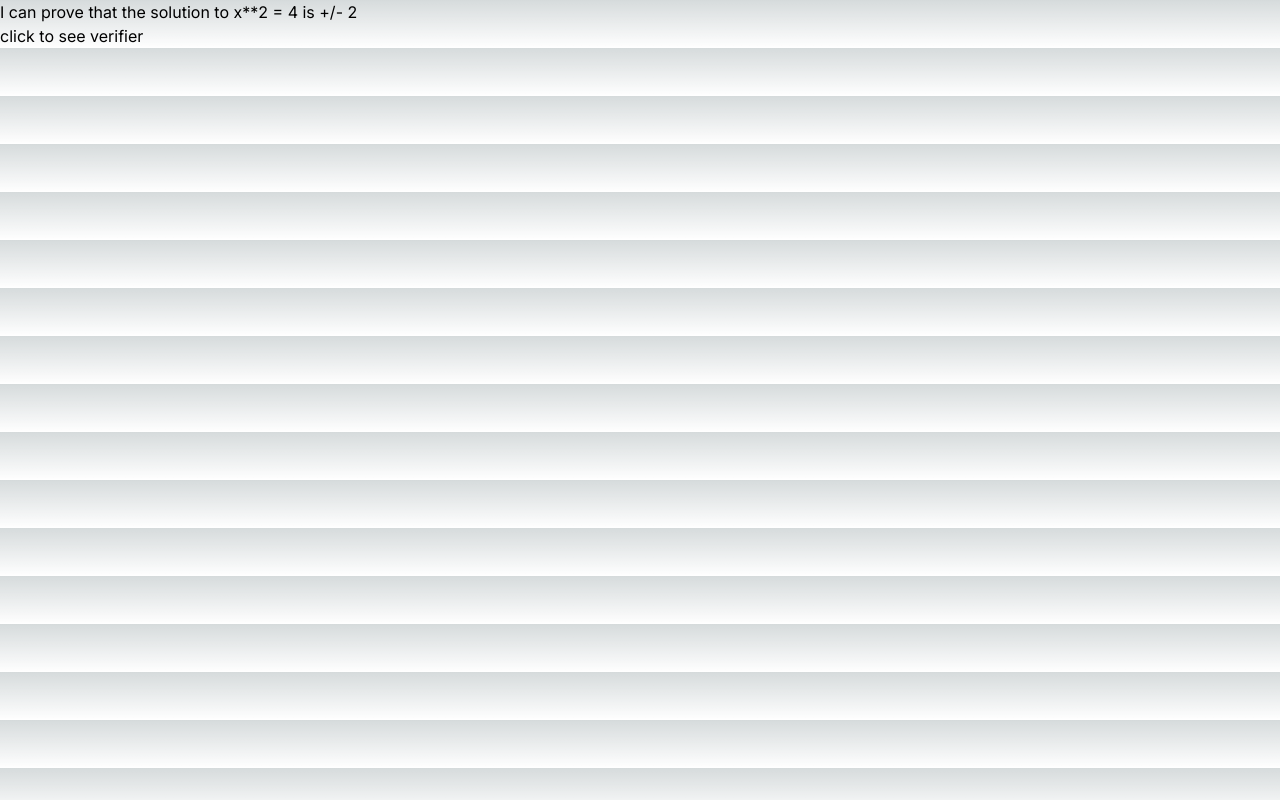
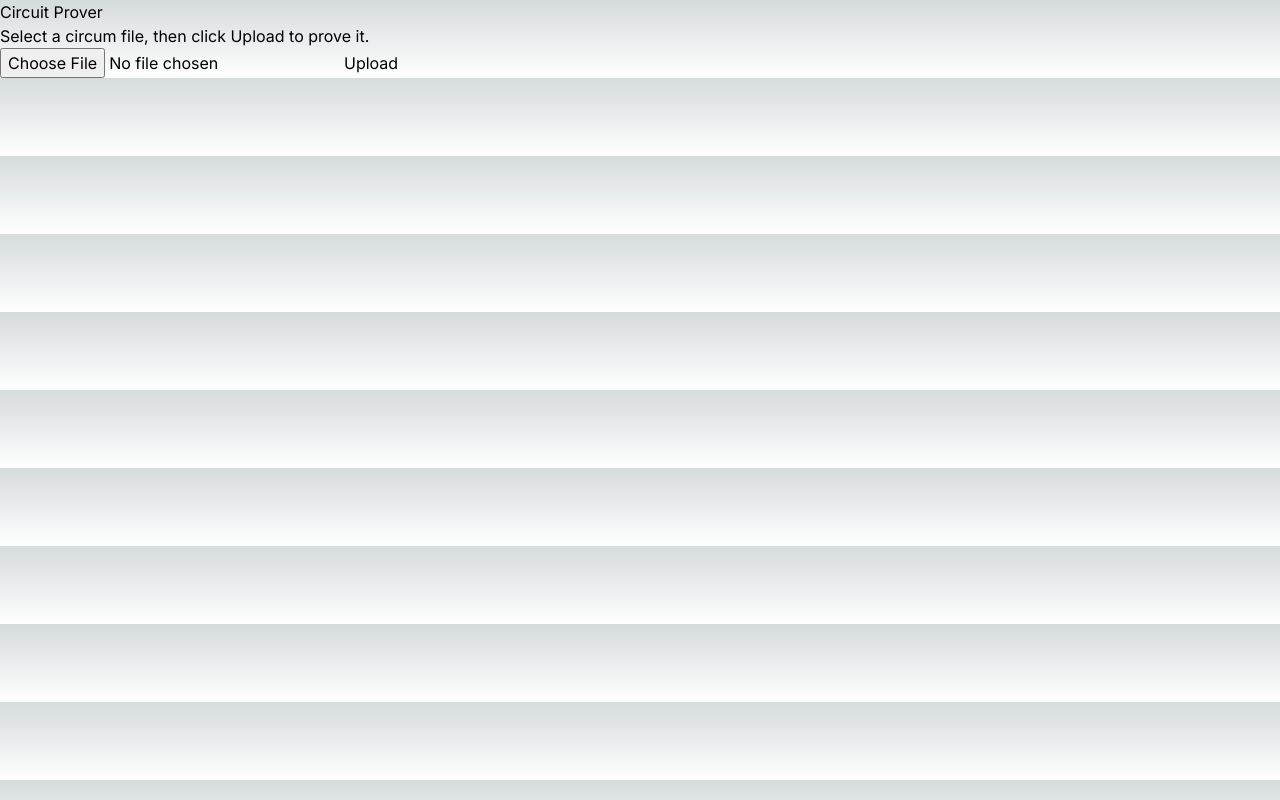
Before and after one commit to moonman239/Computation_Proof, a Next.js app: page / in a window 1280 px wide. Built offline with nearby package versions, Linux system fonts and the light colour scheme.

Commit message:
sends nothing, gets response

```diff
--- a/app/page.tsx
+++ b/app/page.tsx
@@ -1,10 +1,38 @@
+"use client";  // since state is used, we can't use a server-based component
 import Image from 'next/image'
+import { ChangeEvent, FormEvent, useState } from 'react';
+import {ResponseJSON } from "./circom/types";
+import { ConfirmCustomerBalancePaymentData } from '@stripe/stripe-js';
 
 export default function Home() {
+  const [files,setFiles] = useState<FileList | null>();
+  const onSubmit = (e:FormEvent)=>{
+    e.preventDefault();
+    if (files)
+       fetch("circom",{
+          headers: {"Content-Type":"application/json"},
+          method: "POST",
+          body: JSON.stringify(files)
+        }).then((response)=>response.json()).then((json: ResponseJSON)=>{
+          alert(JSON.stringify(json));
+        }).catch((e)=>console.error("Response error:" + e))
+    else
+      alert("Please add files.");
+  }
+  const fileChange = (event:ChangeEvent<HTMLInputElement>)=>
+  {
+    const _files = event.target.files;
+    setFiles(_files);
+  }
   return (
     <div>
-      <h3>I can prove that the solution to x**2 = 4 is +/- 2</h3>
-      <a href="/verifier">click to see verifier</a>
+      <h3>Circuit Prover</h3>
+      Select a circum file, then click Upload to prove it.
+      <form onSubmit={onSubmit}>
+      <input type="file" accept=".circom" onChange={fileChange}></input>
+      <button type="submit">Upload</button>
+      </form>
+      <div></div>
     </div>
   )
 }
```
